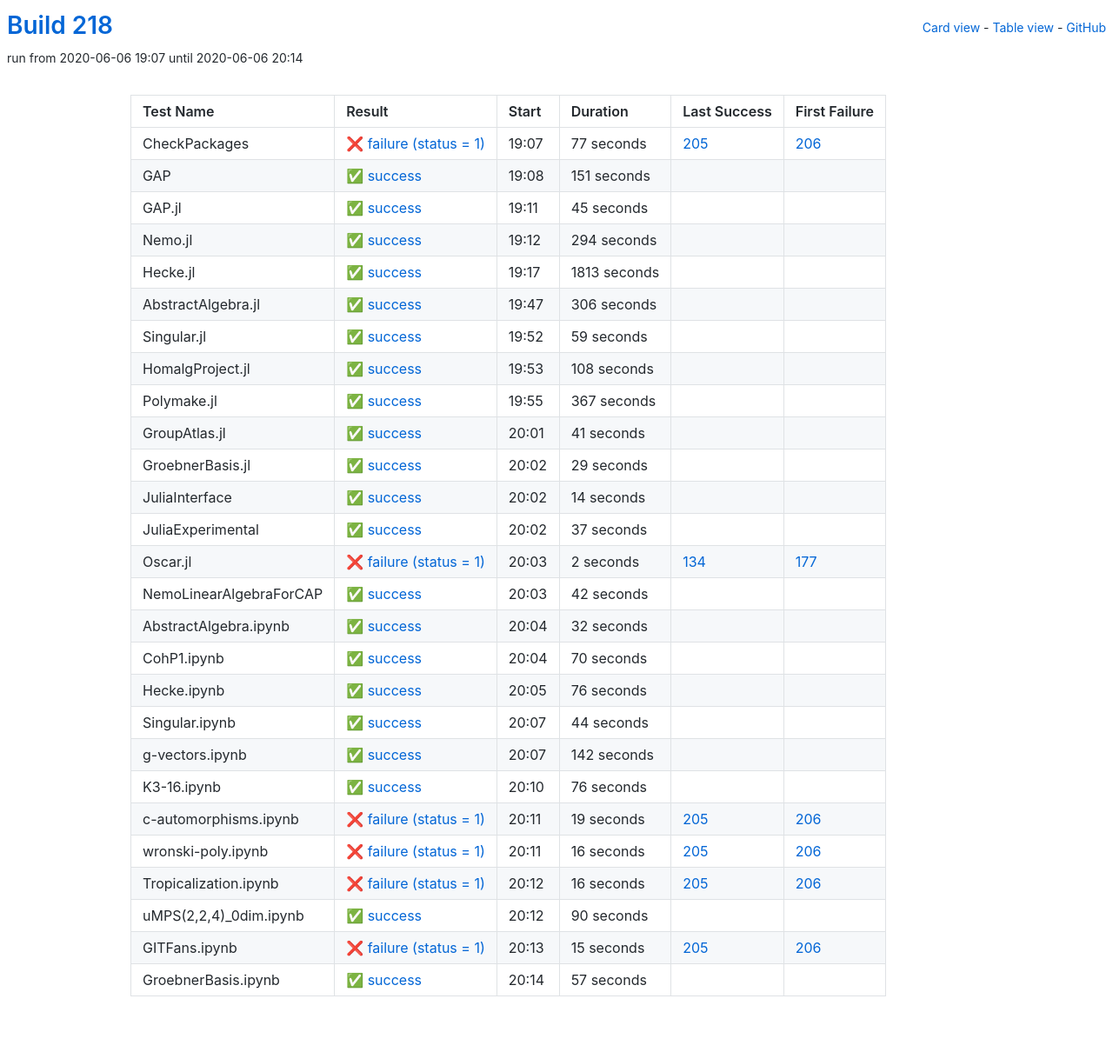
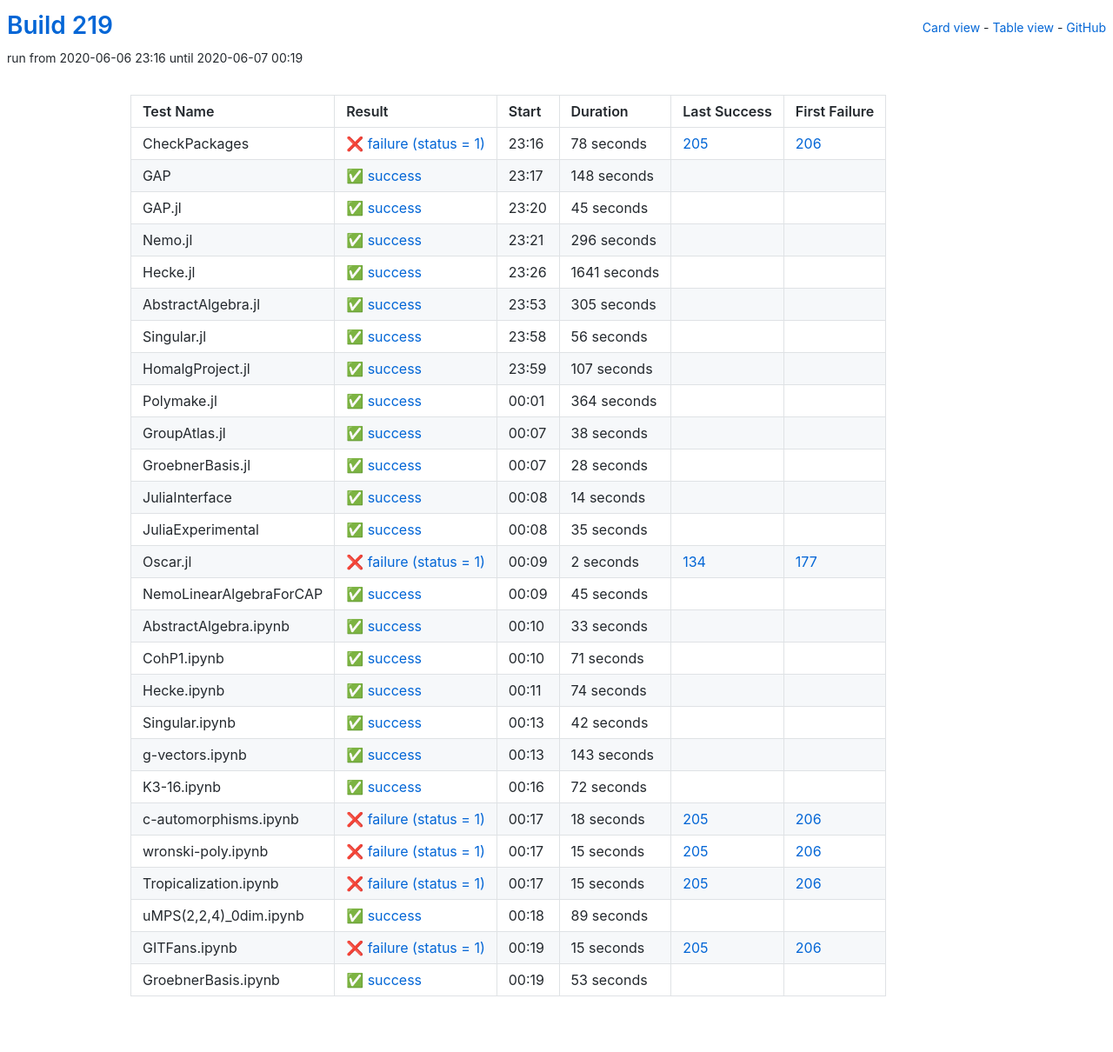
Before and after one commit to oscar-system/oscar-ci-status-stable, a Jekyll site: the page built from table.html, in a window 1280 px wide. Shown: the whole page at 87% size. Built offline with Jekyll 4.4.1, drawn with Linux system fonts in a browser that asks for light colours.

Commit message:
Build 219

```diff
--- a/_data/ci.yml
+++ b/_data/ci.yml
@@ -1,29 +1,29 @@
-build: 218
-build_url: https://oscarci.mathematik.uni-kl.de/job/oscar-stable/218/
+build: 219
+build_url: https://oscarci.mathematik.uni-kl.de/job/oscar-stable/219/
 job: oscar-stable
 tests:
-- duration: 77
+- duration: 78
   exitcode: 1
   first_failure: 206
   first_failure_url: https://oscarci.mathematik.uni-kl.de/job/oscar-stable/206/
   id: checkpackages
   last_success: 205
   last_success_url: https://oscarci.mathematik.uni-kl.de/job/oscar-stable/205/
-  log: https://oscarci.mathematik.uni-kl.de/job/oscar-stable/218/artifact/logs/build-218/CheckPackages.log
+  log: https://oscarci.mathematik.uni-kl.de/job/oscar-stable/219/artifact/logs/build-219/CheckPackages.log
   name: CheckPackages
-  start: 2020-06-06 19:07
+  start: 2020-06-06 23:16
   status: failure
   success: false
-- duration: 151
+- duration: 148
   exitcode: 0
   first_failure: false
   first_failure_url: null
   id: gap
   last_success: false
   last_success_url: null
-  log: https://oscarci.mathematik.uni-kl.de/job/oscar-stable/218/artifact/logs/build-218/GAP.log
+  log: https://oscarci.mathematik.uni-kl.de/job/oscar-stable/219/artifact/logs/build-219/GAP.log
   name: GAP
-  start: 2020-06-06 19:08
+  start: 2020-06-06 23:17
   status: success
   success: true
 - duration: 45
@@ -33,105 +33,105 @@ tests:
   id: gap-jl
   last_success: false
   last_success_url: null
-  log: https://oscarci.mathematik.uni-kl.de/job/oscar-stable/218/artifact/logs/build-218/GAP.jl.log
+  log: https://oscarci.mathematik.uni-kl.de/job/oscar-stable/219/artifact/logs/build-219/GAP.jl.log
   name: GAP.jl
-  start: 2020-06-06 19:11
+  start: 2020-06-06 23:20
   status: success
   success: true
-- duration: 294
+- duration: 296
   exitcode: 0
   first_failure: false
   first_failure_url: null
   id: nemo-jl
   last_success: false
   last_success_url: null
-  log: https://oscarci.mathematik.uni-kl.de/job/oscar-stable/218/artifact/logs/build-218/Nemo.jl.log
+  log: https://oscarci.mathematik.uni-kl.de/job/oscar-stable/219/artifact/logs/build-219/Nemo.jl.log
   name: Nemo.jl
-  start: 2020-06-06 19:12
+  start: 2020-06-06 23:21
   status: success
   success: true
-- duration: 1813
+- duration: 1641
   exitcode: 0
   first_failure: false
   first_failure_url: null
   id: hecke-jl
   last_success: false
   last_success_url: null
-  log: https://oscarci.mathematik.uni-kl.de/job/oscar-stable/218/artifact/logs/build-218/Hecke.jl.log
+  log: https://oscarci.mathematik.uni-kl.de/job/oscar-stable/219/artifact/logs/build-219/Hecke.jl.log
   name: Hecke.jl
-  start: 2020-06-06 19:17
+  start: 2020-06-06 23:26
   status: success
   success: true
-- duration: 306
+- duration: 305
   exitcode: 0
   first_failure: false
   first_failure_url: null
   id: abstractalgebra-jl
   last_success: false
   last_success_url: null
-  log: https://oscarci.mathematik.uni-kl.de/job/oscar-stable/218/artifact/logs/build-218/AbstractAlgebra.jl.log
+  log: https://oscarci.mathematik.uni-kl.de/job/oscar-stable/219/artifact/logs/build-219/AbstractAlgebra.jl.log
   name: AbstractAlgebra.jl
-  start: 2020-06-06 19:47
+  start: 2020-06-06 23:53
   status: success
   success: true
-- duration: 59
+- duration: 56
   exitcode: 0
   first_failure: false
   first_failure_url: null
   id: singular-jl
   last_success: false
   last_success_url: null
-  log: https://oscarci.mathematik.uni-kl.de/job/oscar-stable/218/artifact/logs/build-218/Singular.jl.log
+  log: https://oscarci.mathematik.uni-kl.de/job/oscar-stable/219/artifact/logs/build-219/Singular.jl.log
   name: Singular.jl
-  start: 2020-06-06 19:52
+  start: 2020-06-06 23:58
   status: success
   success: true
-- duration: 108
+- duration: 107
   exitcode: 0
   first_failure: false
   first_failure_url: null
   id: homalgproject-jl
   last_success: false
   last_success_url: null
-  log: https://oscarci.mathematik.uni-kl.de/job/oscar-stable/218/artifact/logs/build-218/HomalgProject.jl.log
+  log: https://oscarci.mathematik.uni-kl.de/job/oscar-stable/219/artifact/logs/build-219/HomalgProject.jl.log
   name: HomalgProject.jl
-  start: 2020-06-06 19:53
+  start: 2020-06-06 23:59
   status: success
   success: true
-- duration: 367
+- duration: 364
   exitcode: 0
   first_failure: false
   first_failure_url: null
   id: polymake-jl
   last_success: false
   last_success_url: null
-  log: https://oscarci.mathematik.uni-kl.de/job/oscar-stable/218/artifact/logs/build-218/Polymake.jl.log
+  log: https://oscarci.mathematik.uni-kl.de/job/oscar-stable/219/artifact/logs/build-219/Polymake.jl.log
   name: Polymake.jl
-  start: 2020-06-06 19:55
+  start: 2020-06-07 00:01
   status: success
   success: true
-- duration: 41
+- duration: 38
   exitcode: 0
   first_failure: false
   first_failure_url: null
   id: groupatlas-jl
   last_success: false
   last_success_url: null
-  log: https://oscarci.mathematik.uni-kl.de/job/oscar-stable/218/artifact/logs/build-218/GroupAtlas.jl.log
+  log: https://oscarci.mathematik.uni-kl.de/job/oscar-stable/219/artifact/logs/build-219/GroupAtlas.jl.log
   name: GroupAtlas.jl
-  start: 2020-06-06 20:01
+  start: 2020-06-07 00:07
   status: success
   success: true
-- duration: 29
+- duration: 28
   exitcode: 0
   first_failure: false
   first_failure_url: null
   id: groebnerbasis-jl
   last_success: false
   last_success_url: null
-  log: https://oscarci.mathematik.uni-kl.de/job/oscar-stable/218/artifact/logs/build-218/GroebnerBasis.jl.log
+  log: https://oscarci.mathematik.uni-kl.de/job/oscar-stable/219/artifact/logs/build-219/GroebnerBasis.jl.log
   name: GroebnerBasis.jl
-  start: 2020-06-06 20:02
+  start: 2020-06-07 00:07
   status: success
   success: true
 - duration: 14
@@ -141,21 +141,21 @@ tests:
   id: juliainterface
   last_success: false
   last_success_url: null
-  log: https://oscarci.mathematik.uni-kl.de/job/oscar-stable/218/artifact/logs/build-218/JuliaInterface.log
+  log: https://oscarci.mathematik.uni-kl.de/job/oscar-stable/219/artifact/logs/build-219/JuliaInterface.log
   name: JuliaInterface
-  start: 2020-06-06 20:02
+  start: 2020-06-07 00:08
   status: success
   success: true
-- duration: 37
+- duration: 35
   exitcode: 0
   first_failure: false
   first_failure_url: null
   id: juliaexperimental
   last_success: false
   last_success_url: null
-  log: https://oscarci.mathematik.uni-kl.de/job/oscar-stable/218/artifact/logs/build-218/JuliaExperimental.log
+  log: https://oscarci.mathematik.uni-kl.de/job/oscar-stable/219/artifact/logs/build-219/JuliaExperimental.log
   name: JuliaExperimental
-  start: 2020-06-06 20:02
+  start: 2020-06-07 00:08
   status: success
   success: true
 - duration: 2
@@ -165,141 +165,141 @@ tests:
   id: oscar-jl
   last_success: 134
   last_success_url: https://oscarci.mathematik.uni-kl.de/job/oscar-stable/134/
-  log: https://oscarci.mathematik.uni-kl.de/job/oscar-stable/218/artifact/logs/build-218/Oscar.jl.log
+  log: https://oscarci.mathematik.uni-kl.de/job/oscar-stable/219/artifact/logs/build-219/Oscar.jl.log
   name: Oscar.jl
-  start: 2020-06-06 20:03
+  start: 2020-06-07 00:09
   status: failure
   success: false
-- duration: 42
+- duration: 45
   exitcode: 0
   first_failure: false
   first_failure_url: null
   id: nemolinearalgebraforcap
   last_success: false
   last_success_url: null
-  log: https://oscarci.mathematik.uni-kl.de/job/oscar-stable/218/artifact/logs/build-218/NemoLinearAlgebraForCAP.log
+  log: https://oscarci.mathematik.uni-kl.de/job/oscar-stable/219/artifact/logs/build-219/NemoLinearAlgebraForCAP.log
   name: NemoLinearAlgebraForCAP
-  start: 2020-06-06 20:03
+  start: 2020-06-07 00:09
   status: success
   success: true
-- duration: 32
+- duration: 33
   exitcode: 0
   first_failure: false
   first_failure_url: null
   id: abstractalgebra-ipynb
   last_success: false
   last_success_url: null
-  log: https://oscarci.mathematik.uni-kl.de/job/oscar-stable/218/artifact/logs/build-218/AbstractAlgebra.ipynb.log
+  log: https://oscarci.mathematik.uni-kl.de/job/oscar-stable/219/artifact/logs/build-219/AbstractAlgebra.ipynb.log
   name: AbstractAlgebra.ipynb
-  start: 2020-06-06 20:04
+  start: 2020-06-07 00:10
   status: success
   success: true
-- duration: 70
+- duration: 71
   exitcode: 0
   first_failure: false
   first_failure_url: null
   id: cohp1-ipynb
   last_success: false
   last_success_url: null
-  log: https://oscarci.mathematik.uni-kl.de/job/oscar-stable/218/artifact/logs/build-218/CohP1.ipynb.log
+  log: https://oscarci.mathematik.uni-kl.de/job/oscar-stable/219/artifact/logs/build-219/CohP1.ipynb.log
   name: CohP1.ipynb
-  start: 2020-06-06 20:04
+  start: 2020-06-07 00:10
   status: success
   success: true
-- duration: 76
+- duration: 74
   exitcode: 0
   first_failure: false
   first_failure_url: null
   id: hecke-ipynb
   last_success: false
   last_success_url: null
-  log: https://oscarci.mathematik.uni-kl.de/job/oscar-stable/218/artifact/logs/build-218/Hecke.ipynb.log
+  log: https://oscarci.mathematik.uni-kl.de/job/oscar-stable/219/artifact/logs/build-219/Hecke.ipynb.log
   name: Hecke.ipynb
-  start: 2020-06-06 20:05
+  start: 2020-06-07 00:11
   status: success
   success: true
-- duration: 44
+- duration: 42
   exitcode: 0
   first_failure: false
   first_failure_url: null
   id: singular-ipynb
   last_success: false
   last_success_url: null
-  log: https://oscarci.mathematik.uni-kl.de/job/oscar-stable/218/artifact/logs/build-218/Singular.ipynb.log
+  log: https://oscarci.mathematik.uni-kl.de/job/oscar-stable/219/artifact/logs/build-219/Singular.ipynb.log
   name: Singular.ipynb
-  start: 2020-06-06 20:07
+  start: 2020-06-07 00:13
   status: success
   success: true
-- duration: 142
+- duration: 143
   exitcode: 0
   first_failure: false
   first_failure_url: null
   id: g-vectors-ipynb
   last_success: false
   last_success_url: null
-  log: https://oscarci.mathematik.uni-kl.de/job/oscar-stable/218/artifact/logs/build-218/g-vectors.ipynb.log
+  log: https://oscarci.mathematik.uni-kl.de/job/oscar-stable/219/artifact/logs/build-219/g-vectors.ipynb.log
   name: g-vectors.ipynb
-  start: 2020-06-06 20:07
+  start: 2020-06-07 00:13
   status: success
   success: true
-- duration: 76
+- duration: 72
   exitcode: 0
   first_failure: false
   first_failure_url: null
   id: k3-16-ipynb
   last_success: false
   last_success_url: null
-  log: https://oscarci.mathematik.uni-kl.de/job/oscar-stable/218/artifact/logs/build-218/K3-16.ipynb.log
+  log: https://oscarci.mathematik.uni-kl.de/job/oscar-stable/219/artifact/logs/build-219/K3-16.ipynb.log
   name: K3-16.ipynb
-  start: 2020-06-06 20:10
+  start: 2020-06-07 00:16
   status: success
   success: true
-- duration: 19
+- duration: 18
   exitcode: 1
   first_failure: 206
   first_failure_url: https://oscarci.mathematik.uni-kl.de/job/oscar-stable/206/
   id: c-automorphisms-ipynb
   last_success: 205
   last_success_url: https://oscarci.mathematik.uni-kl.de/job/oscar-stable/205/
-  log: https://oscarci.mathematik.uni-kl.de/job/oscar-stable/218/artifact/logs/build-218/c-automorphisms.ipynb.log
+  log: https://oscarci.mathematik.uni-kl.de/job/oscar-stable/219/artifact/logs/build-219/c-automorphisms.ipynb.log
   name: c-automorphisms.ipynb
-  start: 2020-06-06 20:11
+  start: 2020-06-07 00:17
   status: failure
   success: false
-- duration: 16
+- duration: 15
   exitcode: 1
   first_failure: 206
   first_failure_url: https://oscarci.mathematik.uni-kl.de/job/oscar-stable/206/
   id: wronski-poly-ipynb
   last_success: 205
   last_success_url: https://oscarci.mathematik.uni-kl.de/job/oscar-stable/205/
-  log: https://oscarci.mathematik.uni-kl.de/job/oscar-stable/218/artifact/logs/build-218/wronski-poly.ipynb.log
+  log: https://oscarci.mathematik.uni-kl.de/job/oscar-stable/219/artifact/logs/build-219/wronski-poly.ipynb.log
   name: wronski-poly.ipynb
-  start: 2020-06-06 20:11
+  start: 2020-06-07 00:17
   status: failure
   success: false
-- duration: 16
+- duration: 15
   exitcode: 1
   first_failure: 206
   first_failure_url: https://oscarci.mathematik.uni-kl.de/job/oscar-stable/206/
   id: tropicalization-ipynb
   last_success: 205
   last_success_url: https://oscarci.mathematik.uni-kl.de/job/oscar-stable/205/
-  log: https://oscarci.mathematik.uni-kl.de/job/oscar-stable/218/artifact/logs/build-218/Tropicalization.ipynb.log
+  log: https://oscarci.mathematik.uni-kl.de/job/oscar-stable/219/artifact/logs/build-219/Tropicalization.ipynb.log
   name: Tropicalization.ipynb
-  start: 2020-06-06 20:12
+  start: 2020-06-07 00:17
   status: failure
   success: false
-- duration: 90
+- duration: 89
   exitcode: 0
   first_failure: false
   first_failure_url: null
   id: umps-2-2-4-0dim-ipynb
   last_success: false
   last_success_url: null
-  log: https://oscarci.mathematik.uni-kl.de/job/oscar-stable/218/artifact/logs/build-218/uMPS-2-2-4-_0dim.ipynb.log
+  log: https://oscarci.mathematik.uni-kl.de/job/oscar-stable/219/artifact/logs/build-219/uMPS-2-2-4-_0dim.ipynb.log
   name: uMPS(2,2,4)_0dim.ipynb
-  start: 2020-06-06 20:12
+  start: 2020-06-07 00:18
   status: success
   success: true
 - duration: 15
@@ -309,20 +309,20 @@ tests:
   id: gitfans-ipynb
   last_success: 205
   last_success_url: https://oscarci.mathematik.uni-kl.de/job/oscar-stable/205/
-  log: https://oscarci.mathematik.uni-kl.de/job/oscar-stable/218/artifact/logs/build-218/GITFans.ipynb.log
+  log: https://oscarci.mathematik.uni-kl.de/job/oscar-stable/219/artifact/logs/build-219/GITFans.ipynb.log
   name: GITFans.ipynb
-  start: 2020-06-06 20:13
+  start: 2020-06-07 00:19
   status: failure
   success: false
-- duration: 57
+- duration: 53
   exitcode: 0
   first_failure: false
   first_failure_url: null
   id: groebnerbasis-ipynb
   last_success: false
   last_success_url: null
-  log: https://oscarci.mathematik.uni-kl.de/job/oscar-stable/218/artifact/logs/build-218/GroebnerBasis.ipynb.log
+  log: https://oscarci.mathematik.uni-kl.de/job/oscar-stable/219/artifact/logs/build-219/GroebnerBasis.ipynb.log
   name: GroebnerBasis.ipynb
-  start: 2020-06-06 20:14
+  start: 2020-06-07 00:19
   status: success
   success: true
```
Also changed, not shown: README.md.
